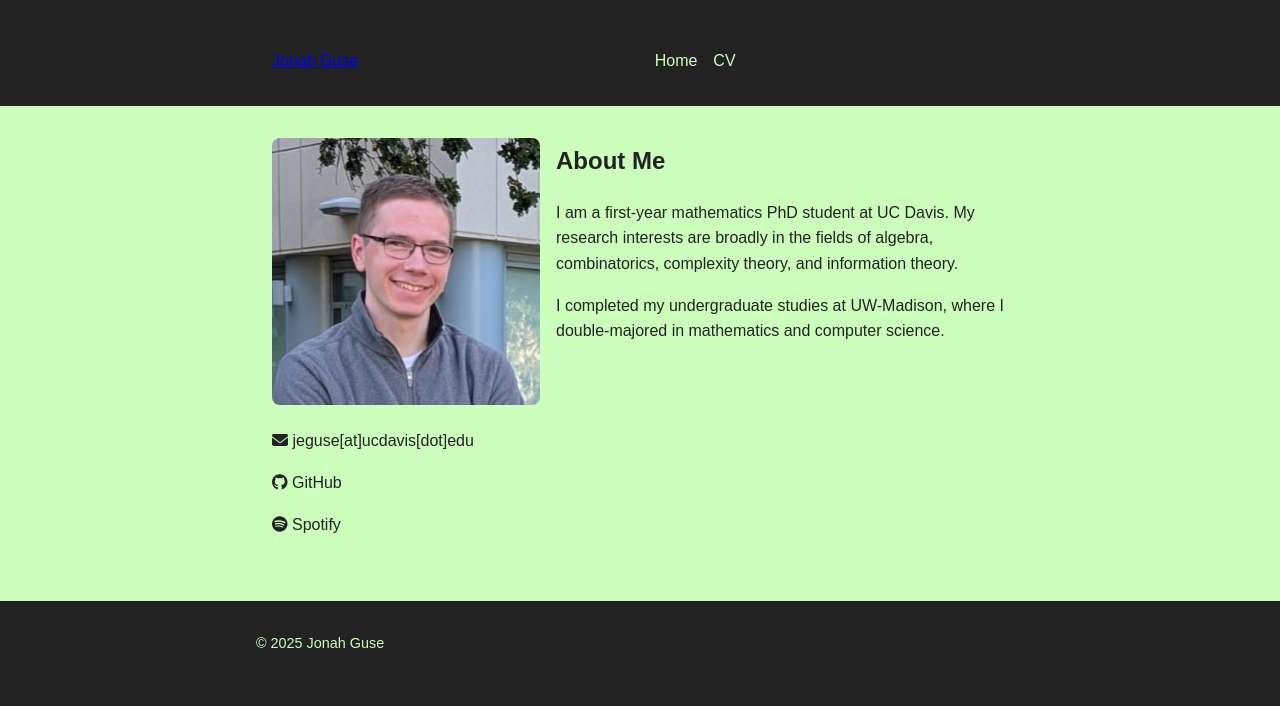
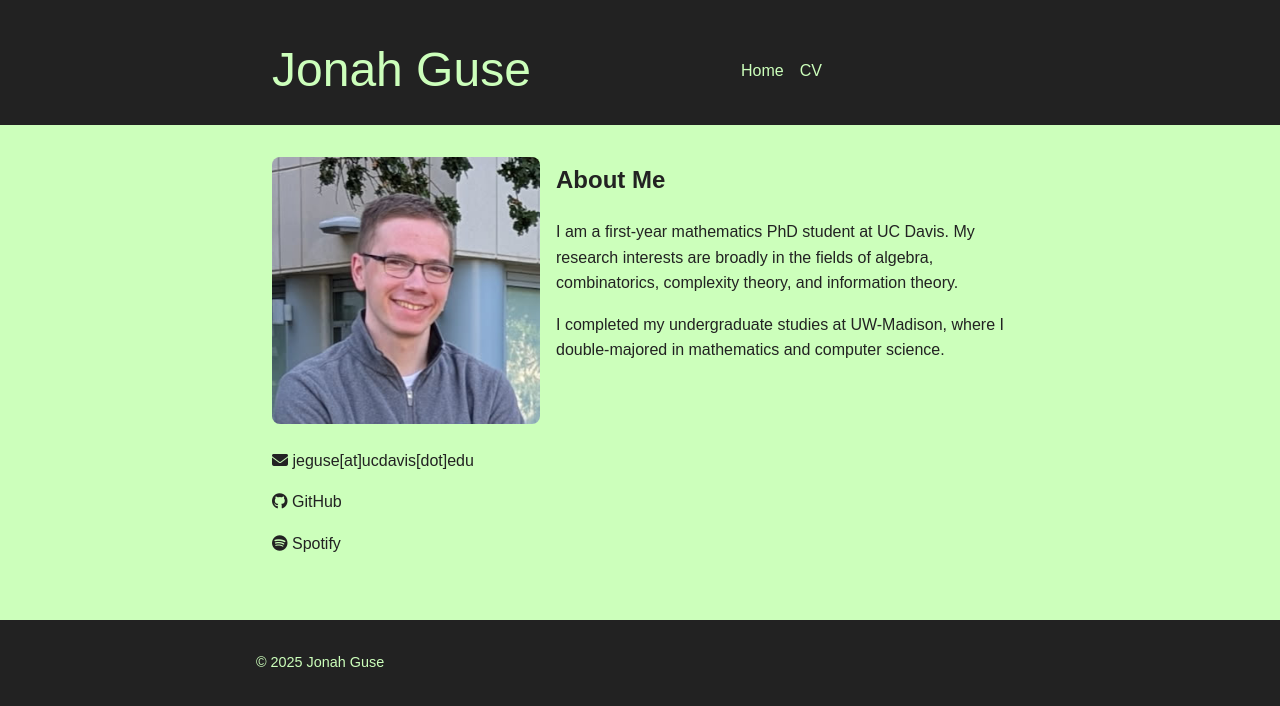
Before and after one commit to jeguse/jeguse.github.io, a Jekyll site: the page built from index.md, in a window 1280 px wide. Shown: the top 706 px of the page. Built offline with Jekyll 4.4.1, drawn with Linux system fonts in a browser that asks for light colours; nearby versions of some CDN libraries.

Commit message:
Update main.css

```diff
--- a/assets/css/main.css
+++ b/assets/css/main.css
@@ -21,6 +21,12 @@ header {
   padding-top: 1rem;
   color: #cfb;
   background-color: #222;
+}
+
+.site-title {
+  font-size: 3rem;
+  color: inherit;
+  text-decoration: none;
 }
 
 .nav-inner {
```
